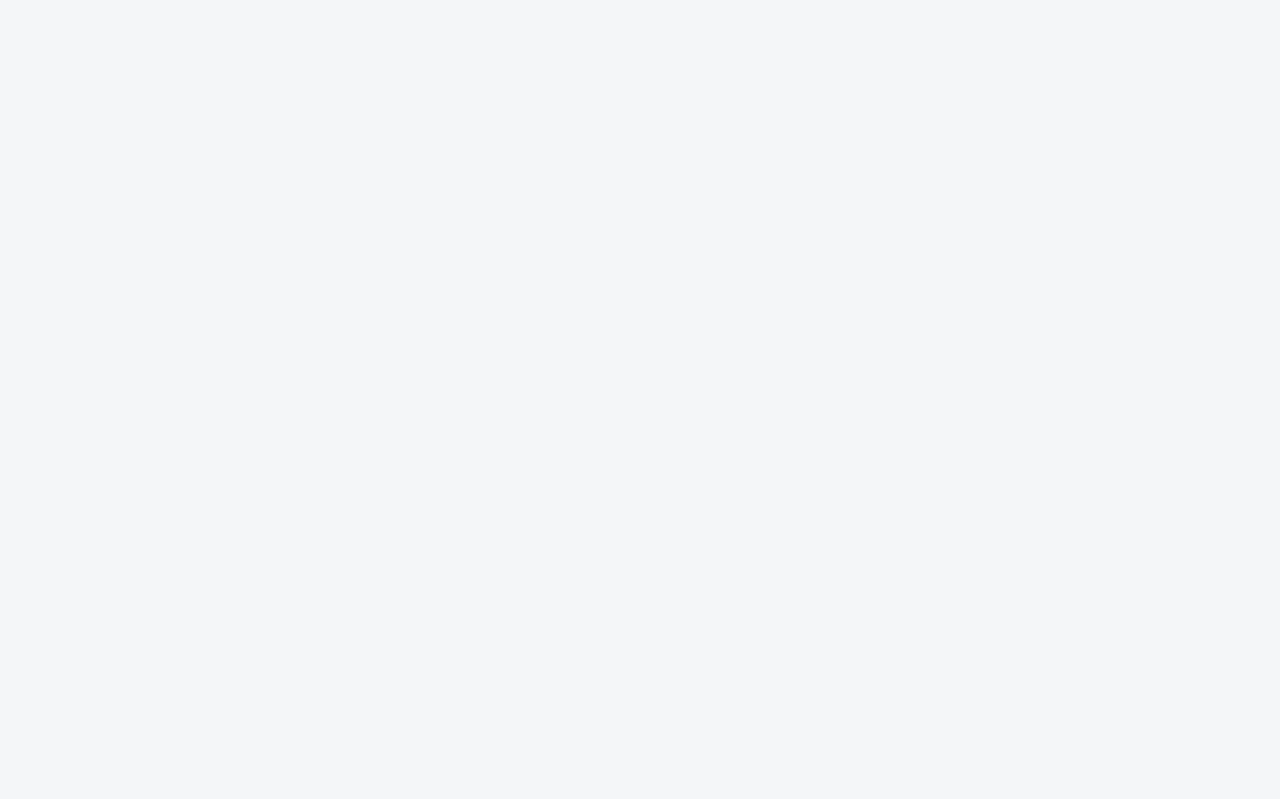
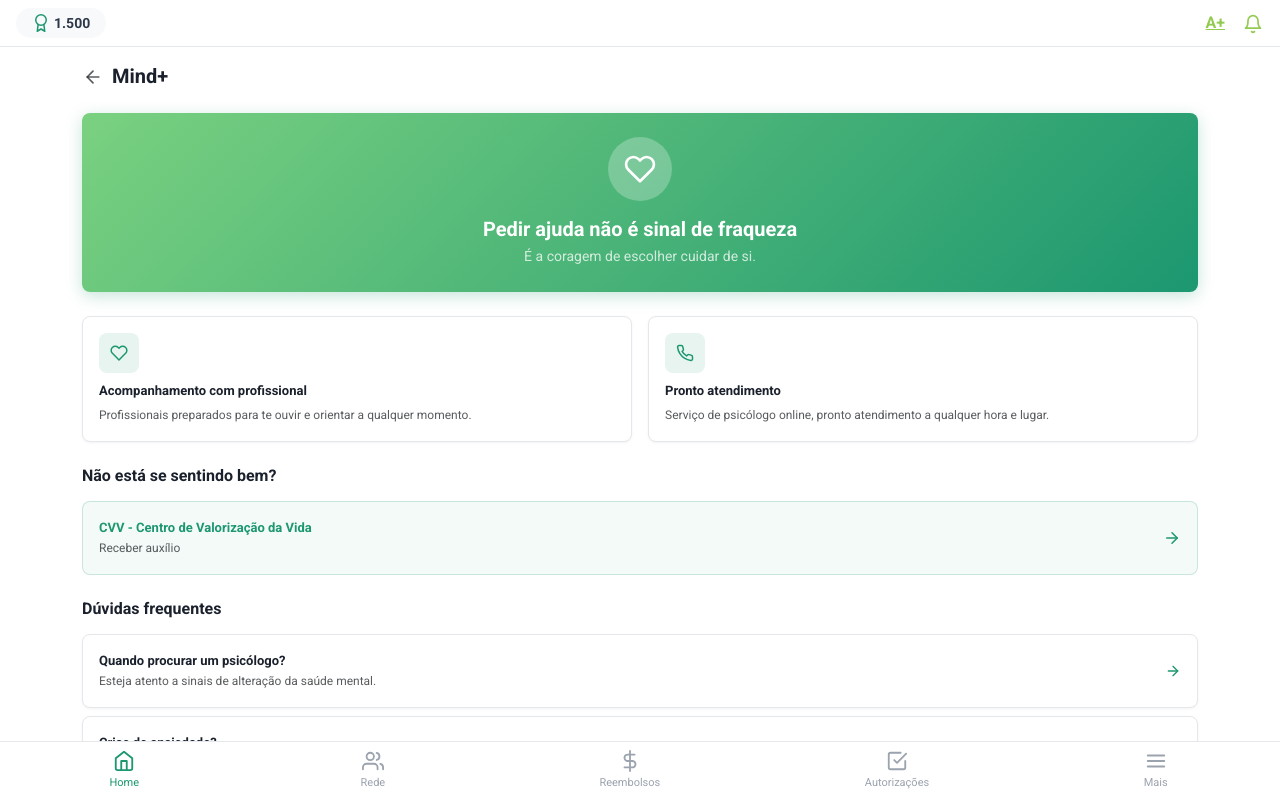
Before and after one commit to CarePlusCDF/Care-Plus-Front-Web, a React (Vite) app: page /mind in a window 1280 px wide. Before the commit this address had no page. Shown: the top 799 px of the page. Built offline with nearby package versions, Linux system fonts and the light colour scheme.

Commit message:
feat: Criando o Mind+

```diff
--- a/src/App.jsx
+++ b/src/App.jsx
@@ -8,6 +8,7 @@ import Missoes from './routes/Missoes'
 import Ranking from './routes/Ranking'
 import Impulso from './routes/Impulso'
 import Beneficios from './routes/Beneficios'
+import Mind from './routes/Mind'
 
 
 const App = () => {
@@ -23,6 +24,7 @@ const App = () => {
         <Route path="/ranking" element={<Ranking />} />
         <Route path="/impulso" element={<Impulso />} />
         <Route path="/beneficios" element={<Beneficios />} />
+        <Route path="/mind" element={<Mind />} />
 
       </Routes>
     </Router>
--- /dev/null
+++ b/src/routes/Mind.jsx
@@ -0,0 +1,126 @@
+import { useNavigate } from 'react-router-dom'
+import { FiArrowLeft, FiArrowRight, FiHeart, FiPhone } from 'react-icons/fi'
+import TopBar from '../components/TopBar'
+import BottomNav from '../components/BottomNav'
+
+const Mind = () => {
+  const navigate = useNavigate()
+  const points = 1500
+
+  const artigos = [
+    { id: 1, title: 'Quando procurar um psicólogo?', desc: 'Esteja atento a sinais de alteração da saúde mental.' },
+    { id: 2, title: 'Crise de ansiedade?', desc: 'Veja a técnica 5 4 3 2 1 para amenizar crises.' },
+    { id: 3, title: 'Reduzir tensão?', desc: 'Hábito de 2 minutos para reduzir o estresse mental.' },
+  ]
+
+  return (
+    <div className="min-vh-100 bg-body">
+      <TopBar points={points} showPoints={true} />
+
+      <main className="container py-3 pb-5 mb-4">
+
+        <section className="d-flex align-items-center gap-2 mb-4">
+          <button
+            className="btn btn-link p-0 text-decoration-none text-muted"
+            onClick={() => navigate('/inicial')}
+          >
+            <FiArrowLeft size={20} />
+          </button>
+          <h1 className="fw-bold mb-0 fs-5 text-dark-custom">Mind+</h1>
+        </section>
+
+        <section className="mb-4">
+          <div className="bg-gradient-accent1 shadow-primary rounded-3 p-4 text-center">
+            <div className="avatar-lg rounded-circle bg-white bg-opacity-25 d-flex align-items-center justify-content-center mx-auto mb-3">
+              <FiHeart size={32} color="#fff" />
+            </div>
+            <h2 className="fw-bold text-white fs-5 mb-1">Pedir ajuda não é sinal de fraqueza</h2>
+            <p className="text-white opacity-75 small mb-0">
+              É a coragem de escolher cuidar de si.
+            </p>
+          </div>
+        </section>
+
+        <section className="mb-4">
+          <div className="row g-3">
+            <div className="col-12 col-md-6">
+              <div
+                className="bg-white rounded-3 border shadow-card p-3 h-100 cursor-pointer"
+                onClick={() => {}}
+              >
+                <div className="icon-box-sm rounded-3 d-flex align-items-center justify-content-center bg-primary-subtle-custom mb-2">
+                  <FiHeart size={18} color="#1c9770" />
+                </div>
+                <p className="fw-bold fs-7 text-dark-custom mb-1">Acompanhamento com profissional</p>
+                <p className="text-muted fs-9 mb-0">
+                  Profissionais preparados para te ouvir e orientar a qualquer momento.
+                </p>
+              </div>
+            </div>
+            <div className="col-12 col-md-6">
+              <div
+                className="bg-white rounded-3 border shadow-card p-3 h-100 cursor-pointer"
+                onClick={() => {}}
+              >
+                <div className="icon-box-sm rounded-3 d-flex align-items-center justify-content-center bg-primary-subtle-custom mb-2">
+                  <FiPhone size={18} color="#1c9770" />
+                </div>
+                <p className="fw-bold fs-7 text-dark-custom mb-1">Pronto atendimento</p>
+                <p className="text-muted fs-9 mb-0">
+                  Serviço de psicólogo online, pronto atendimento a qualquer hora e lugar.
+                </p>
+              </div>
+            </div>
+          </div>
+        </section>
+
+        <section className="mb-4">
+          <h2 className="fw-bold fs-6 text-dark-custom mb-3">Não está se sentindo bem?</h2>
+          <div
+            className="rounded-3 p-3 d-flex align-items-center justify-content-between border-primary-subtle cursor-pointer"
+            style={{ backgroundColor: 'rgba(28,151,112,0.05)' }}
+            onClick={() => {}}
+          >
+            <div>
+              <p className="fw-bold fs-7 text-primary mb-0">CVV - Centro de Valorização da Vida</p>
+              <p className="text-muted fs-9 mb-0">Receber auxílio</p>
+            </div>
+            <FiArrowRight size={18} color="#1c9770" />
+          </div>
+        </section>
+
+        <section className="mb-4">
+          <h2 className="fw-bold fs-6 text-dark-custom mb-3">Dúvidas frequentes</h2>
+          <div className="d-flex flex-column gap-2">
+            {artigos.map(({ id, title, desc }) => (
+              <div
+                key={id}
+                className="bg-white rounded-3 border shadow-card p-3 d-flex align-items-center gap-3 cursor-pointer"
+              >
+                <div className="flex-fill">
+                  <p className="fw-bold mb-0 fs-7 text-dark-custom">{title}</p>
+                  <p className="mb-0 text-muted fs-9">{desc}</p>
+                </div>
+                <FiArrowRight size={16} color="#1c9770" />
+              </div>
+            ))}
+          </div>
+        </section>
+
+        <section>
+          <button
+            className="btn w-100 rounded-3 py-3 fw-bold fs-7 text-white bg-gradient-accent1 shadow-primary d-flex align-items-center justify-content-center gap-2"
+            onClick={() => {}}
+          >
+            <FiPhone size={18} color="#fff" /> Receber auxílio agora
+          </button>
+        </section>
+
+      </main>
+
+      <BottomNav activePage="home" />
+    </div>
+  )
+}
+
+export default Mind
```
